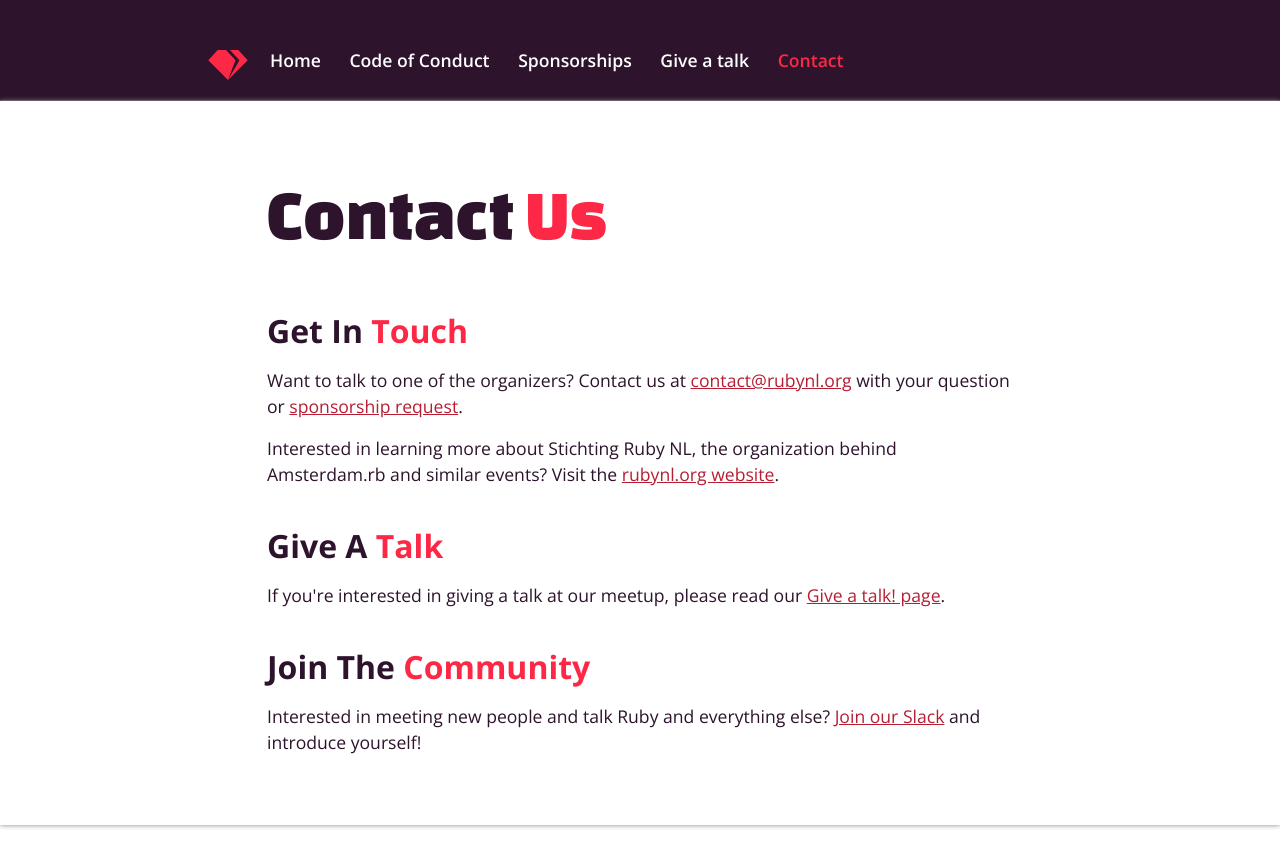
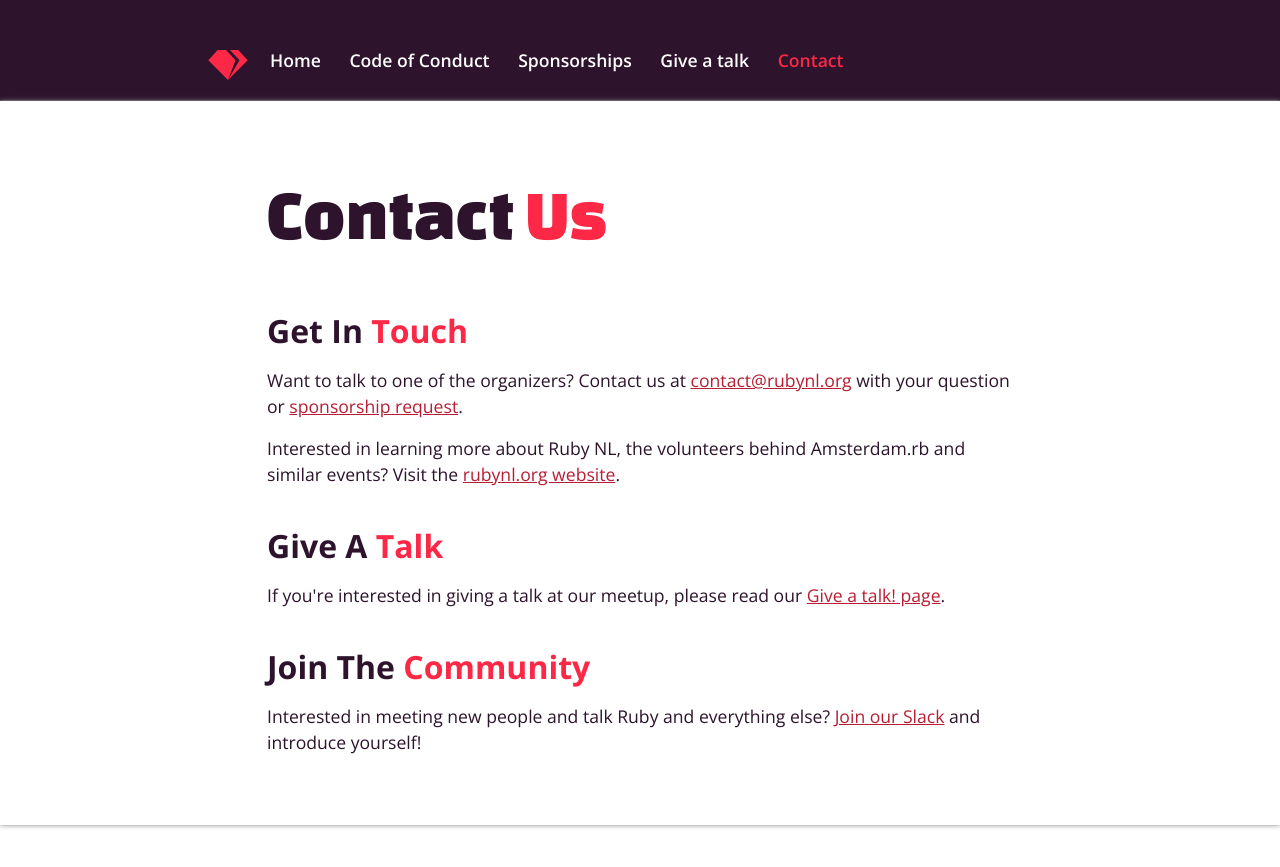
Before and after one commit to amsrb/amsrb.github.com, a Jekyll site: the page built from contact/index.html, in a window 1280 px wide and 900 px high. Shown: the top 867 px of the window. Built offline with Jekyll 4.4.1, drawn with Linux system fonts in a browser that asks for light colours.

Commit message:
Remove 'Stichting' from the website
Update pages to reflect the new situation.

```diff
--- a/contact/index.html
+++ b/contact/index.html
@@ -13,7 +13,7 @@ description: "Get in touch with the Amsterdam Ruby meetup organizers."
       Want to talk to one of the organizers? Contact us at <a href="mailto:contact@rubynl.org">contact@rubynl.org</a> with your question or <a href="/sponsorships/">sponsorship request</a>.
     </p>
     <p>
-      Interested in learning more about Stichting Ruby NL, the organization behind Amsterdam.rb and similar events? Visit the <a href="https://rubynl.org">rubynl.org website</a>.
+      Interested in learning more about Ruby NL, the volunteers behind Amsterdam.rb and similar events? Visit the <a href="https://rubynl.org">rubynl.org website</a>.
     </p>
 
     <h2>Give A <span class="highlight">Talk</span></h2>
```
